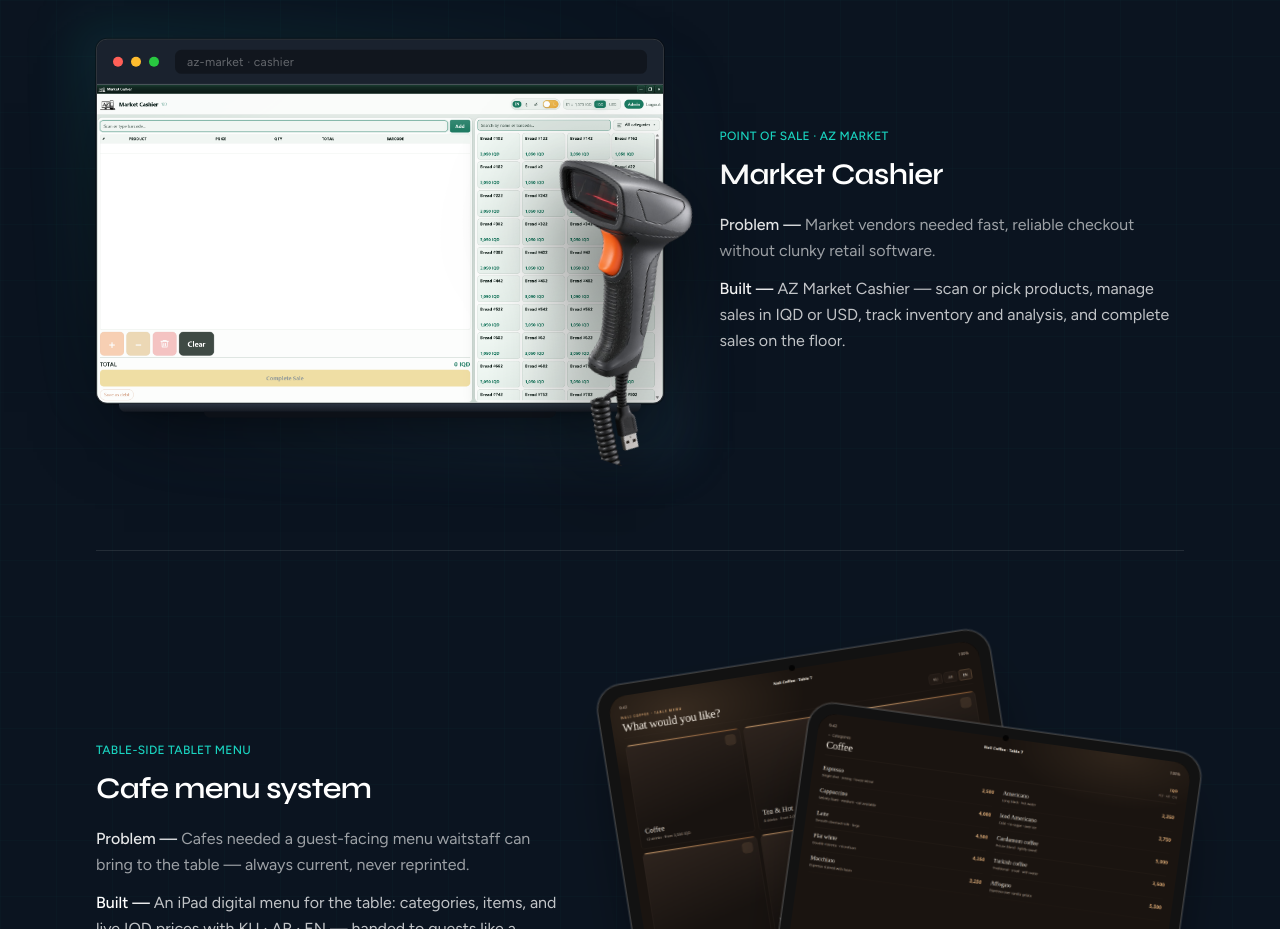
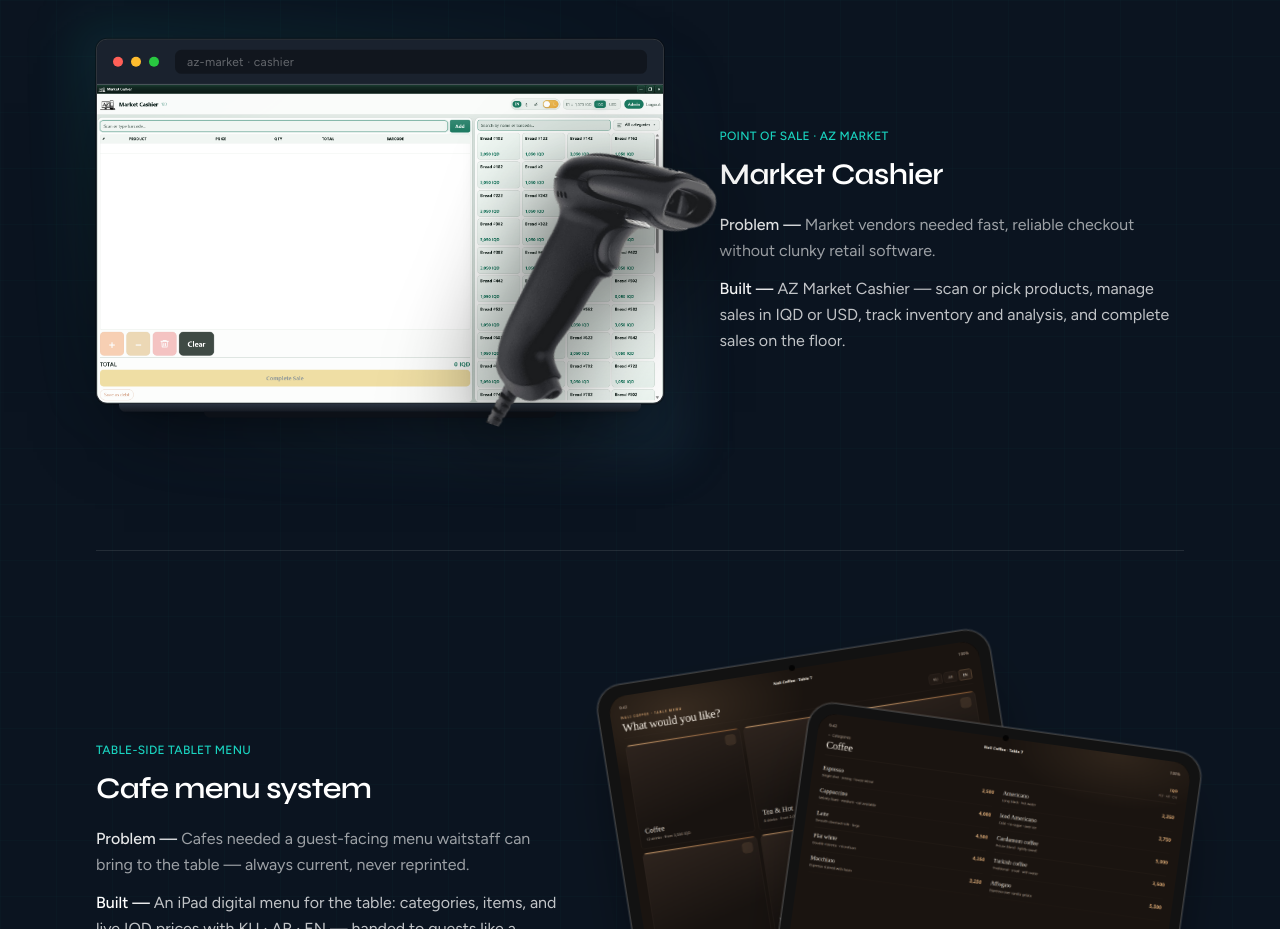
Before and after one commit to zheerkamal33-rgb/AZ-website, a Next.js app: page / in a window 1280 px wide. Shown: the part 1920-2849 px from the top of the page. Built offline with nearby package versions, Linux system fonts and the light colour scheme.

Commit message:
feat(work): use user-provided barcode scanner photo
Replace Cashier scanner prop with the uploaded gun scanner, cut out
to a true transparent PNG (checkerboard removed).

Co-authored-by: armandzheer <armandzheer@gmail.com>

```diff
--- a/src/components/device-frames.tsx
+++ b/src/components/device-frames.tsx
@@ -125,8 +125,8 @@ export function BarcodeScanner({ className }: { className?: string }) {
       <Image
         src="/work/cashier/barcode-scanner.png"
         alt=""
-        width={607}
-        height={1036}
+        width={382}
+        height={682}
         quality={92}
         className="h-auto w-full drop-shadow-[0_28px_48px_rgba(0,0,0,0.7)]"
         loading="lazy"
```
Also changed, not shown: public/work/cashier/barcode-scanner.png.
